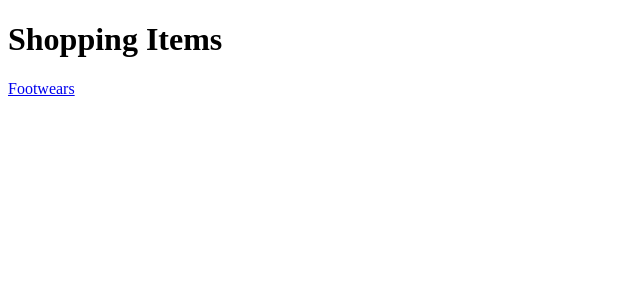
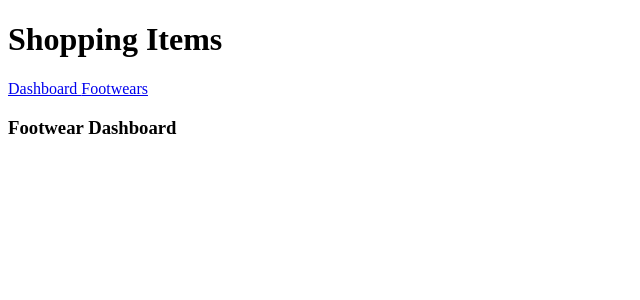
Before and after one commit to ThusharaSangeetha/Angular4, an Angular app in the folder ShoppingBasket/: page /dashboard in a window 1280 px wide. Before the commit this address led to /. Shown: the top 300 px of the page, without its empty margins (0-640 px from the left). Built offline with nearby package versions, Linux system fonts and the light colour scheme.

Commit message:
Added dashboard component

```diff
--- a/ShoppingBasket/src/app/app.component.ts
+++ b/ShoppingBasket/src/app/app.component.ts
@@ -4,7 +4,10 @@
 @Component ({
     selector: 'app-root',
     template: '<h1>{{title}}</h1>' +
+              '<nav>'+
+              '<a routerLink ="/dashboard">Dashboard </a>'+
               '<a routerLink ="/footwears">Footwears</a>'+
+              '</nav>'+
               '<router-outlet></router-outlet>'
             //   '<my-footwears></my-footwears>'
 
--- /dev/null
+++ b/ShoppingBasket/src/app/dashboard.component.ts
@@ -0,0 +1,9 @@
+import {Component} from '@angular/core';
+
+@Component({
+    selector: 'footwear-dashboard',
+    template: '<h3>Footwear Dashboard</h3>'
+})
+export class DashboardComponent{
+
+}
```
Also changed, not shown: ShoppingBasket/src/app/app.module.ts (+8 -3 lines).
